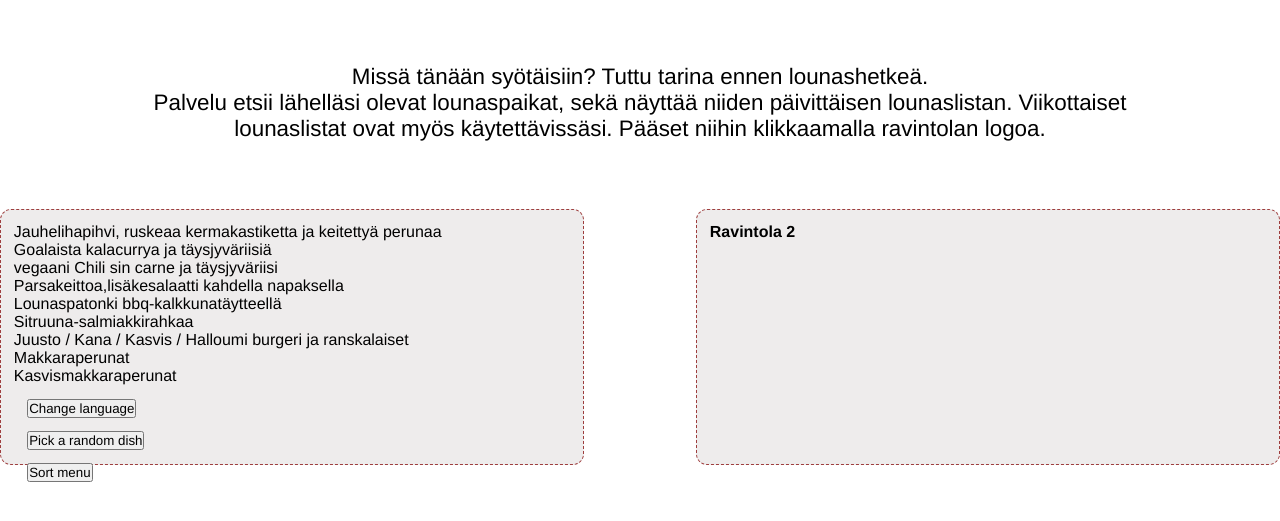
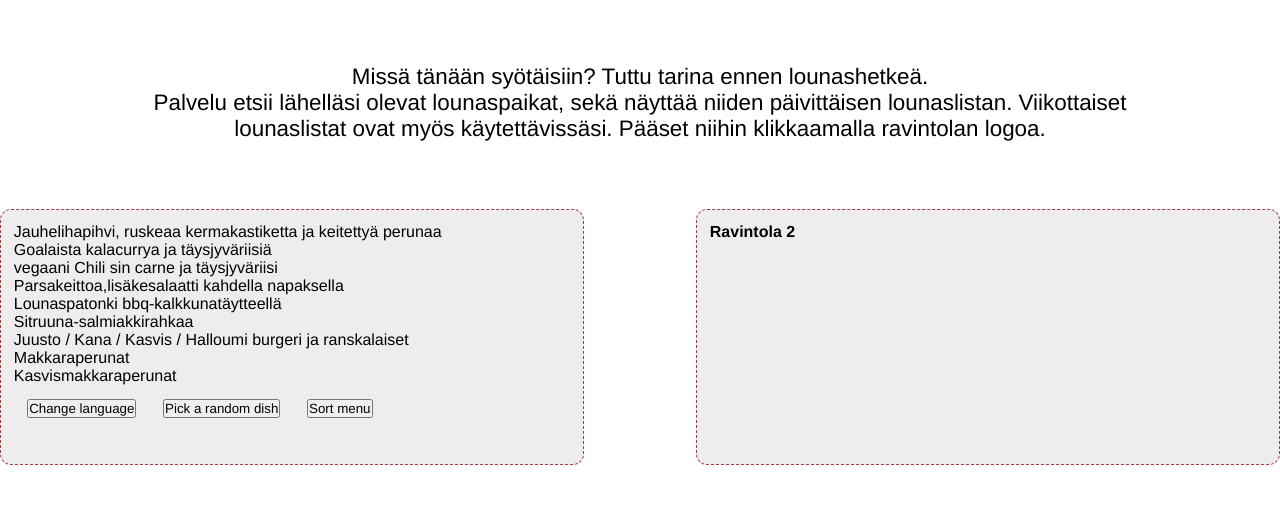
Before and after one commit to Jonsson-123/web23spring, a website built with webpack: page Matti/src/index.html in a window 1280 px wide. Shown: the part 283-804 px from the top of the page. Built offline with nearby package versions, Linux system fonts and the light colour scheme.

Commit message:
task done

```diff
--- a/Matti/src/assets/styles.css
+++ b/Matti/src/assets/styles.css
@@ -94,7 +94,6 @@ body {
     text-align: left;
   }
   .item button {
-    display:block;
     margin:1em;
   }
   @media (max-width:1400px) {
--- a/Matti/src/index.js
+++ b/Matti/src/index.js
@@ -17,9 +17,9 @@ let activeMenu = [];
  */
 const createActiveMenu = (lang) => {
   activeMenu = [];
-for (const dish of menuItems ) {
+  for (const dish of menuItems ) {
   if (lang === 'en'){
-  activeMenu.push(dish.title_en);
+    activeMenu.push(dish.title_en);
   } else if (lang === 'fi') {
     activeMenu.push(dish.title_fi);
   }
@@ -49,6 +49,7 @@ const renderMenu = async (menu) =>  {
     renderMenu(sortMenu(menu));
   });
 
+  // Event listener on button to change language
   langButton.addEventListener('click', () => {
     if (lang === 'fi') {
     lang = 'en';
@@ -72,6 +73,7 @@ const renderMenu = async (menu) =>  {
   menuBox.append(randomButton);
   menuBox.append(sortButton);
 };
+
 
 renderMenu(createActiveMenu(lang));
 
```
